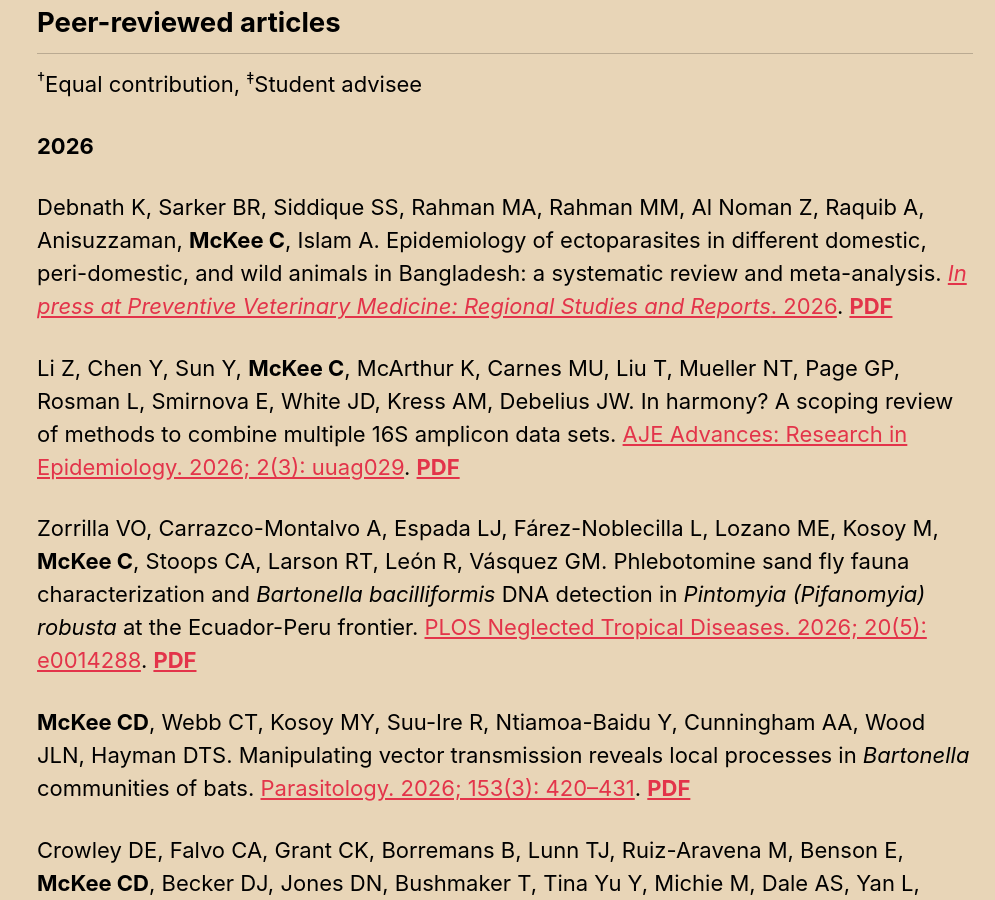
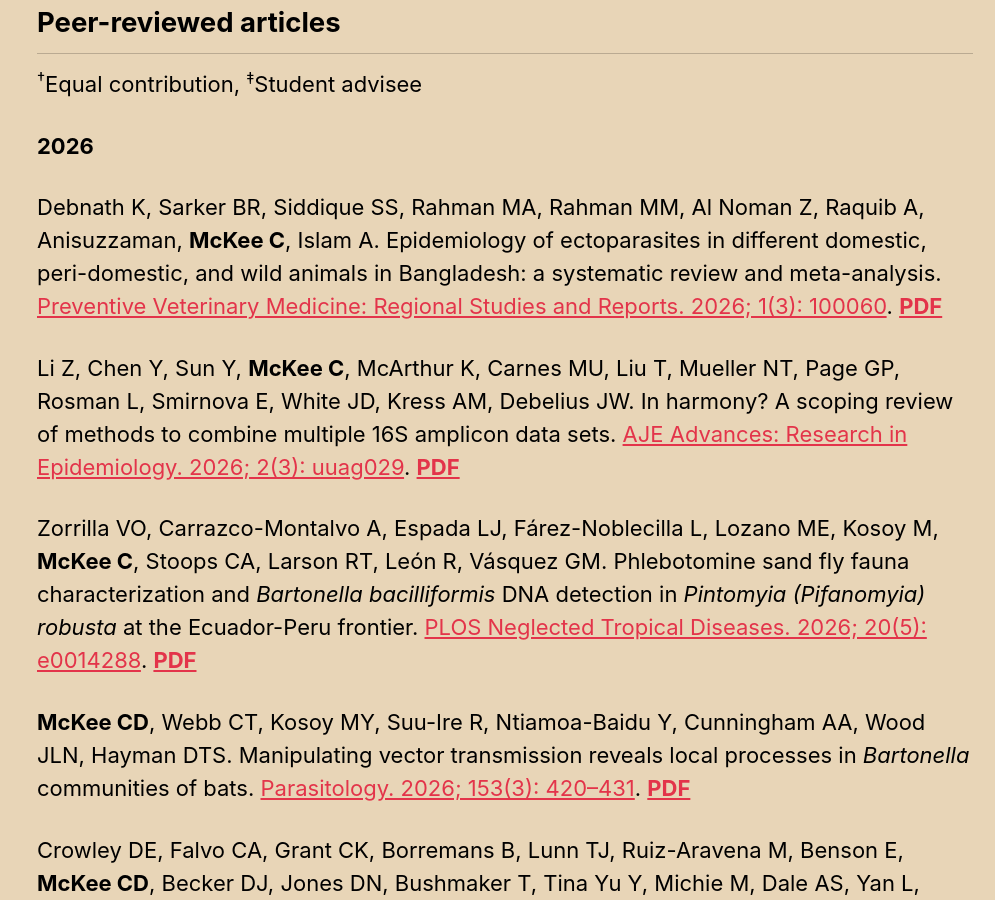
Before and after one commit to clifmckee/clifmckee.github.io, a Jekyll site: the page built from _pages/publications.md, in a window 1280 px wide and 900 px high, scrolled down 414 px. Shown: the whole window, without its empty margins (285-1280 px from the left). Built offline with Jekyll 4.4.1, drawn with Linux system fonts in a browser that asks for light colours; cached includes are drawn as plain includes.

Commit message:
Update CV 2026-10-26

```diff
--- a/_pages/publications.md
+++ b/_pages/publications.md
@@ -16,7 +16,7 @@ Follow my research on [Google Scholar](https://scholar.google.com/citations?user
 
 **2026**
 
-Debnath K, Sarker BR, Siddique SS, Rahman MA, Rahman MM, Al Noman Z, Raquib A, Anisuzzaman, **McKee C**, Islam A. Epidemiology of ectoparasites in different domestic, peri-domestic, and wild animals in Bangladesh: a systematic review and meta-analysis. [*In press at Preventive Veterinary Medicine: Regional Studies and Reports*. 2026](https://doi.org/10.1016/j.pvmrsr.2026.100060). [**PDF**](http://clifmckee.github.io/files/2026_Debnath_PVMRSR.pdf)
+Debnath K, Sarker BR, Siddique SS, Rahman MA, Rahman MM, Al Noman Z, Raquib A, Anisuzzaman, **McKee C**, Islam A. Epidemiology of ectoparasites in different domestic, peri-domestic, and wild animals in Bangladesh: a systematic review and meta-analysis. [Preventive Veterinary Medicine: Regional Studies and Reports. 2026; 1(3): 100060](https://doi.org/10.1016/j.pvmrsr.2026.100060). [**PDF**](http://clifmckee.github.io/files/2026_Debnath_PVMRSR.pdf)
 
 Li Z, Chen Y, Sun Y, **McKee C**, McArthur K, Carnes MU, Liu T, Mueller NT, Page GP, Rosman L, Smirnova E, White JD, Kress AM, Debelius JW. In harmony? A scoping review of methods to combine multiple 16S amplicon data sets. [AJE Advances: Research in Epidemiology. 2026; 2(3): uuag029](https://doi.org/10.1093/ajeadv/uuag029). [**PDF**](http://clifmckee.github.io/files/2026_Li_AJE_Adv_Res_Epidemiol.pdf)
 
```
Also changed, not shown: 1 other file.
